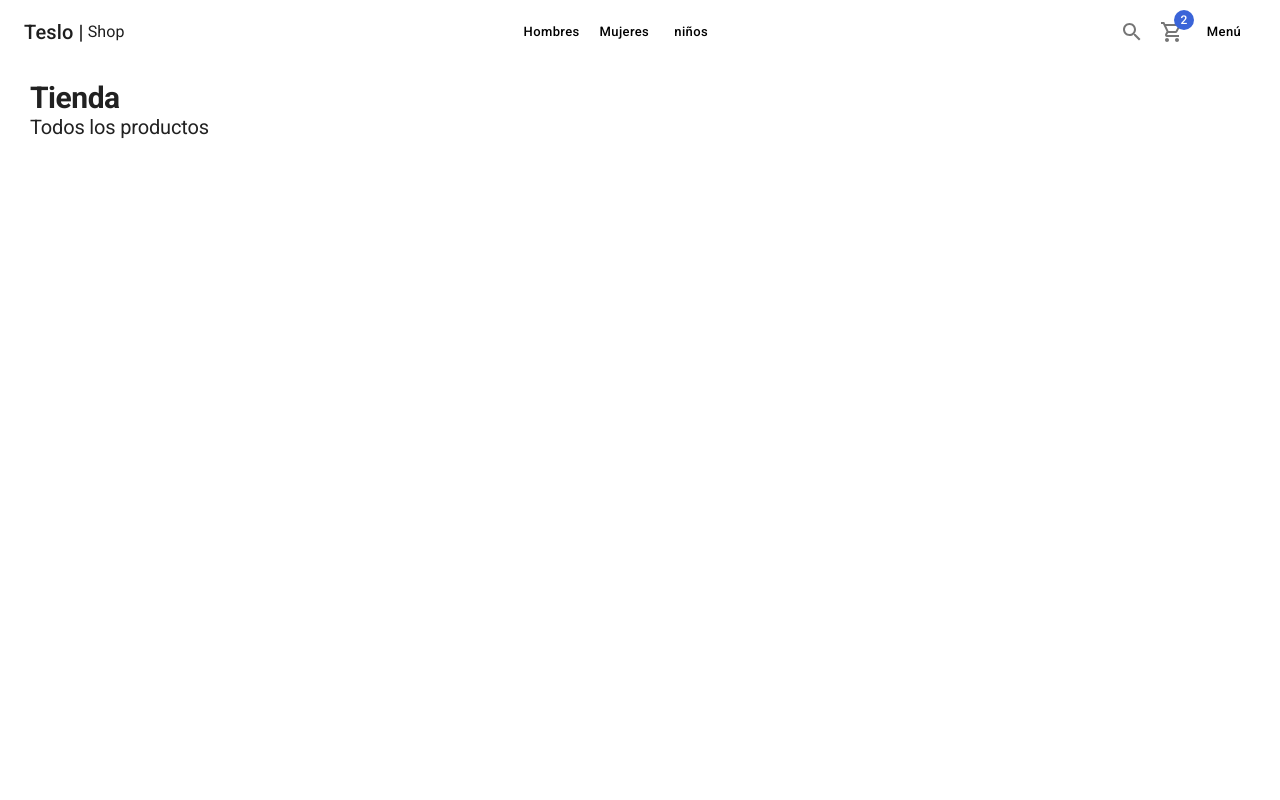
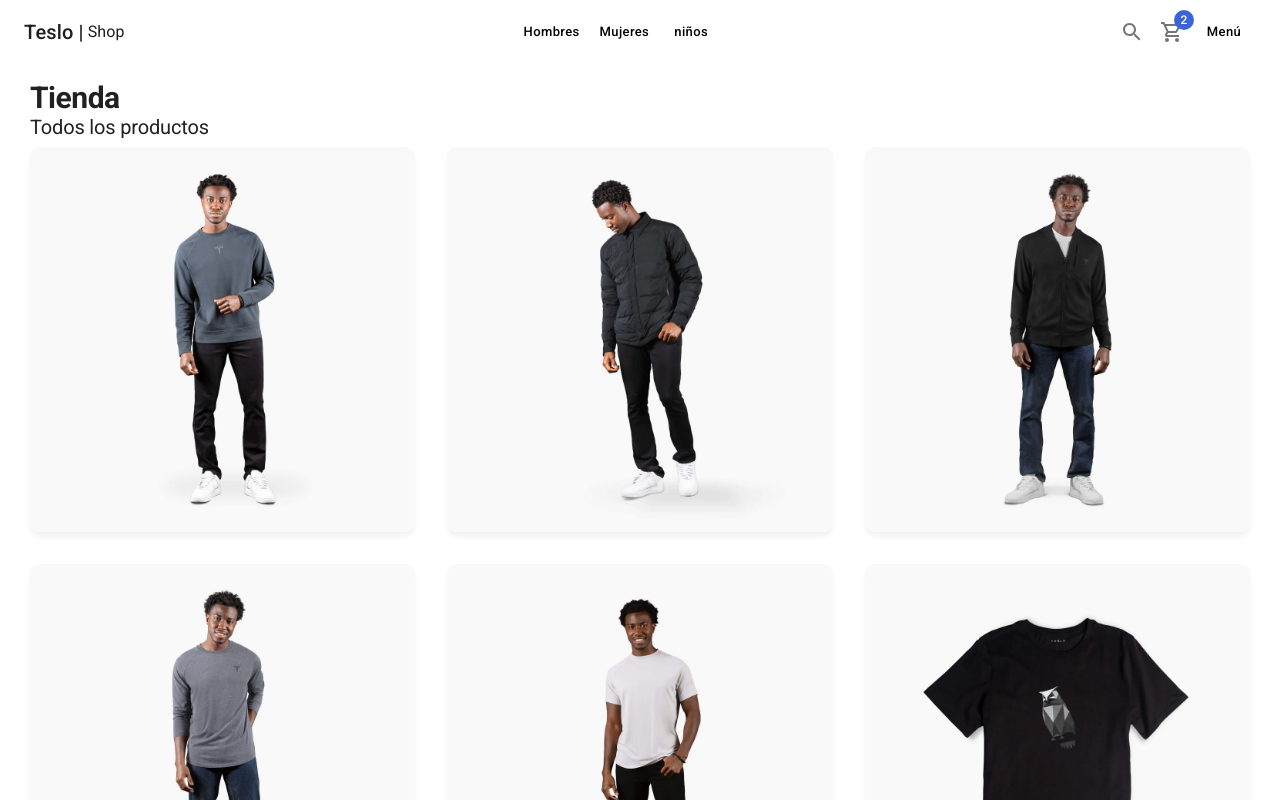
Before and after one commit to aceu890/base-ecommerce, a Next.js app: page / in a window 1280 px wide. Shown: the top 800 px of the page. Built offline with nearby package versions, Linux system fonts and the light colour scheme.

Commit message:
home page temporal

```diff
--- a/pages/index.tsx
+++ b/pages/index.tsx
@@ -1,12 +1,13 @@
 // MAIN PAGE
-import Head from 'next/head'
-import Image from 'next/image'
-import { Inter } from '@next/font/google'
-import styles from '@/styles/Home.module.css'
+import Head from 'next/head';
+import Image from 'next/image';
+import { Inter } from '@next/font/google';
+import styles from '@/styles/Home.module.css';
 import { ShopLayout } from '../components/layouts';
-import { Typography } from '@mui/material';
+import { Card, CardActionArea, CardMedia, Grid, Typography } from '@mui/material';
+import { initialData } from '../database/products';
 
-const inter = Inter({ subsets: ['latin'] })
+const inter = Inter({ subsets: ['latin'] });
 
 export default function Home() {
   return (
@@ -14,8 +15,28 @@
       <ShopLayout title={'Teslo-Shop Home'} pageDescription={'Encuentra los mejores productos de Teslo aquí'}>
         <Typography variant='h1' component='h1'>Tienda</Typography>
         <Typography variant='h2' sx={{ mb: 1 }}>Todos los productos</Typography>
+
+        <Grid container spacing={4}>
+          {
+            initialData.products.map(product => (
+              <Grid item xs={6} sm={4} key={product.slug}>
+                  <Card>
+                    <CardActionArea>
+                       <CardMedia
+                          component='img'
+                          image={`products/${ product.images[0] }`}
+                          alt={ product.title }
+                       />
+                    </CardActionArea>
+                  </Card>
+              </Grid>
+            ))
+          }
+        </Grid>
+
+
       </ShopLayout>
 
     </>
-  )
+  );
 }
```
